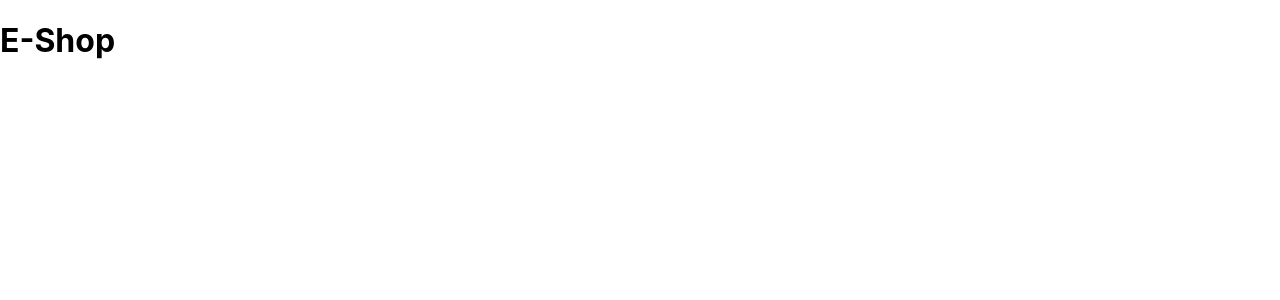
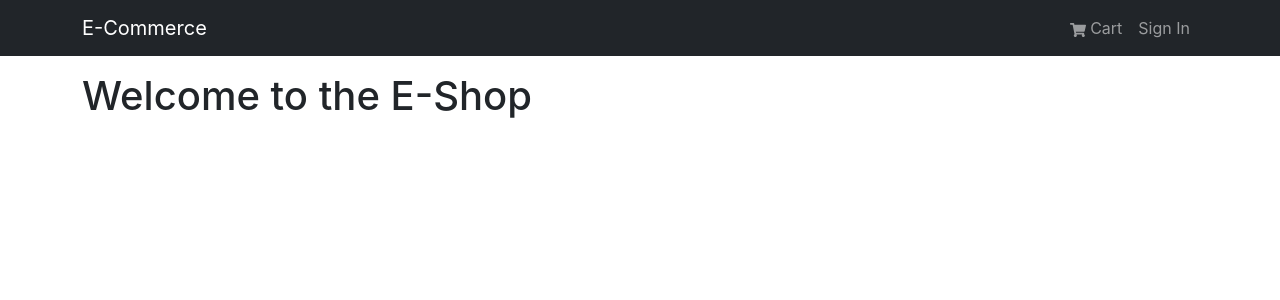
Before and after one commit to shraja7/ecom, a React (Create React App) app in the folder frontend/: page / in a window 1280 px wide. Shown: the top 300 px of the page. Built offline with nearby package versions, Linux system fonts and the light colour scheme.

Commit message:
setup navbar

```diff
--- a/frontend/package.json
+++ b/frontend/package.json
@@ -6,8 +6,11 @@
     "@testing-library/jest-dom": "^5.16.5",
     "@testing-library/react": "^13.4.0",
     "@testing-library/user-event": "^13.5.0",
+    "bootstrap": "^5.2.3",
     "react": "^18.2.0",
+    "react-bootstrap": "^2.7.4",
     "react-dom": "^18.2.0",
+    "react-icons": "^4.8.0",
     "react-scripts": "5.0.1",
     "web-vitals": "^2.1.4"
   },
--- a/frontend/src/App.js
+++ b/frontend/src/App.js
@@ -1,7 +1,17 @@
-import React from "react";
+import { Container } from "react-bootstrap";
+import Header from "./components/Header";
 
 const App = () => {
-  return <h1>E-Shop</h1>;
+  return (
+    <>
+      <Header />
+      <main className="py-3">
+        <Container>
+          <h1>Welcome to the E-Shop</h1>
+        </Container>
+      </main>
+    </>
+  );
 };
 
 export default App;
--- /dev/null
+++ b/frontend/src/components/Header.jsx
@@ -0,0 +1,25 @@
+import { Navbar, Nav, Container } from "react-bootstrap";
+import { FaShoppingCart } from "react-icons/fa";
+
+const Header = () => {
+  return (
+    <header>
+      <Navbar bg="dark" variant="dark" expand="lg" collapseOnSelect>
+        <Container>
+          <Navbar.Brand href="/">E-Commerce</Navbar.Brand>
+          <Navbar.Toggle aria-controls="basic-navbar-nav" />
+          <Navbar.Collapse id="basic-navbar-nav">
+            <Nav className="ms-auto">
+              <Nav.Link href="/cart">
+                <FaShoppingCart /> Cart
+              </Nav.Link>
+              <Nav.Link href="/login">Sign In</Nav.Link>
+            </Nav>
+          </Navbar.Collapse>
+        </Container>
+      </Navbar>
+    </header>
+  );
+};
+
+export default Header;
```
Also changed, not shown: frontend/src/index.js (+7 -9 lines), 1 other file (tests, documents, lock files or other folders).
